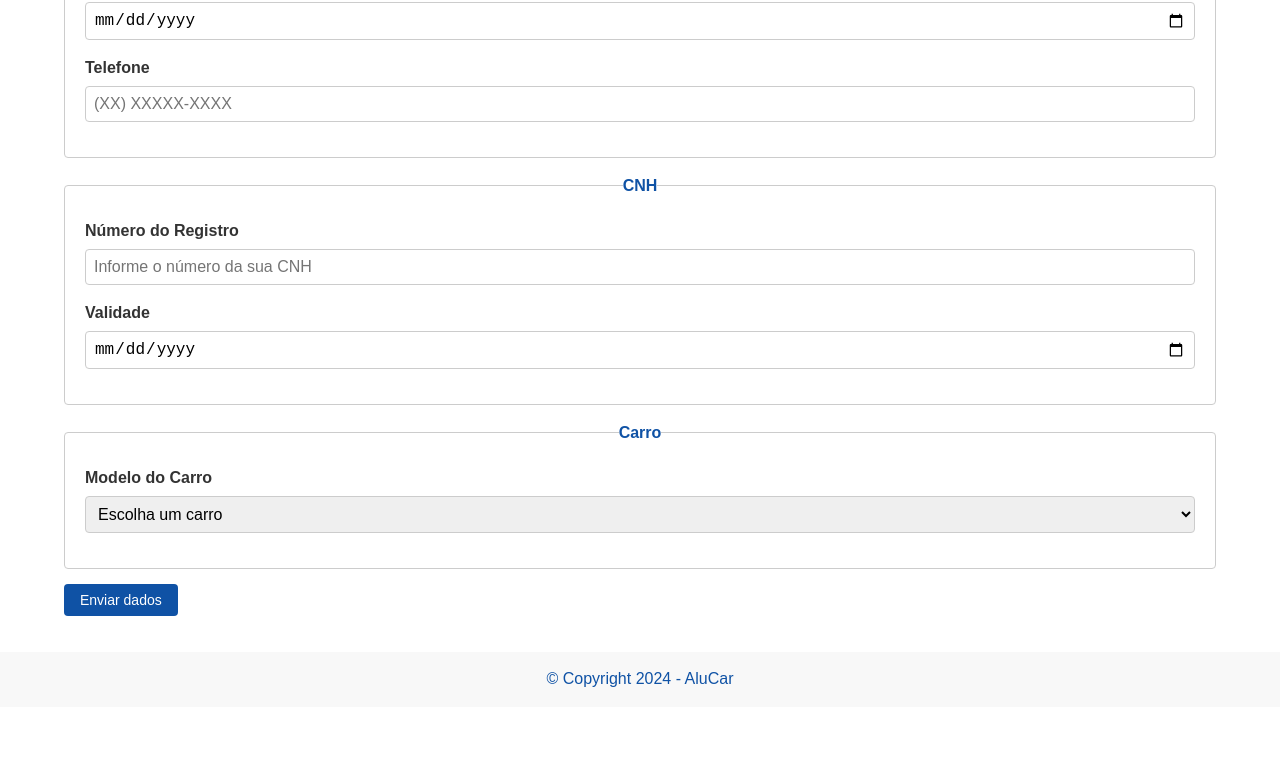
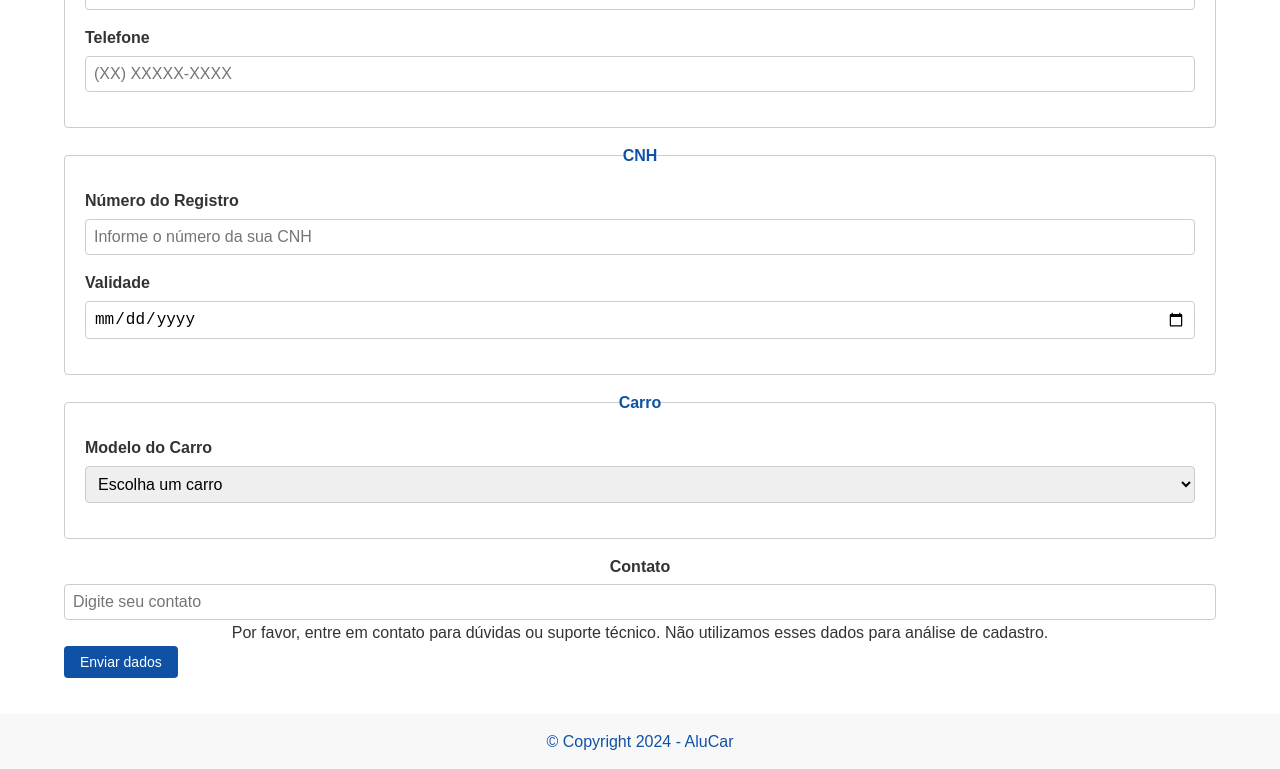
Before and after one commit to cleitoncfs/AluCar, a plain HTML site: page index.html in a window 1280 px wide. Shown: the part 1072-1841 px from the top of the page. Before the commit the page ends 1779 px from the top, so only its background shows below. Drawn offline with Linux system fonts and the light colour scheme.

Commit message:
Update index.html

```diff
--- a/index.html
+++ b/index.html
@@ -56,7 +56,6 @@
 
     <section class="secao-background-divisao">
       <div class="secao-largura-limitada">
-        <h3>Contato</h3>
       </div>
     </section>
 
@@ -144,6 +143,18 @@
               </select>
             </div>
           </fieldset>
+
+          <div id="contato">
+            <label for="contato">Contato</label>
+            <input
+              type="text"
+              name="contato"
+              placeholder="Digite seu contato"
+              required
+            />
+            <p>Por favor, entre em contato para dúvidas ou suporte técnico. Não utilizamos esses dados para análise de cadastro.</p>
+          </div>
+
           <button type="submit">Enviar dados</button>
         </form>
       </section>
```
